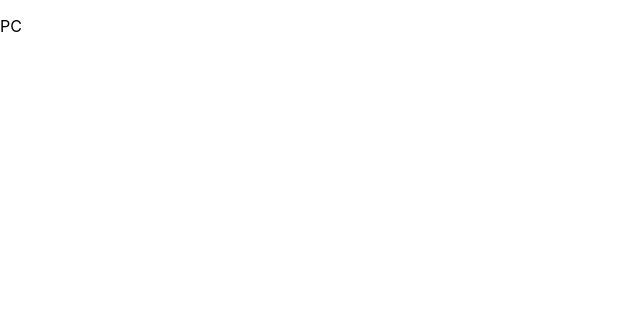
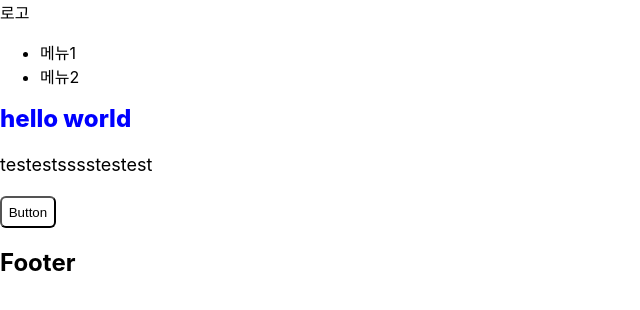
Before and after one commit to sam1027/plum_home, a React (Create React App) app: page /page1 in a window 1280 px wide. Shown: the top 310 px of the page, without its empty margins (0-640 px from the left). Built offline with nearby package versions, Linux system fonts and the light colour scheme; the HTML template or start-up script is replaced by a standard one.

Commit message:
removed cached

```diff
--- a/package.json
+++ b/package.json
@@ -13,7 +13,9 @@
     "react": "^18.2.0",
     "react-dom": "^18.2.0",
     "react-responsive": "^9.0.2",
+    "react-router-dom": "^6.15.0",
     "react-scripts": "5.0.1",
+    "styled-components": "^6.0.7",
     "typescript": "^4.9.5",
     "web-vitals": "^2.1.4"
   },
--- a/src/App.tsx
+++ b/src/App.tsx
@@ -1,16 +1,26 @@
 import React from 'react';
-import { Mobile, PC } from './Responsive';
+import Layout from './components/layout/Layout';
+import Responsive from './components/layout/Responsive';
+import Page1 from './views/page1';
+import { ThemeProvider } from 'styled-components';
+import theme from './styles/Theme';
+import { BrowserRouter, Route, Routes } from 'react-router-dom';
+import Page2 from './views/page2';
 
 function App() {
   return (
-    <>
-      <Mobile>
-        <p>Mobile</p>
-      </Mobile>
-      <PC>
-        <p>PC</p>
-      </PC>
-    </>
+    <Responsive>
+      <ThemeProvider theme={theme}>
+        <BrowserRouter>
+          <Layout>
+            <Routes>
+              <Route path='/page1' element={<Page1 />}></Route>
+              <Route path='/page2' element={<Page2 />}></Route>
+            </Routes>
+          </Layout>
+        </BrowserRouter>
+      </ThemeProvider>
+    </Responsive>
   );
 }
 
--- /dev/null
+++ b/src/components/layout/Footer.tsx
@@ -0,0 +1,9 @@
+const Footer = () => {
+    return (
+        <footer>
+            <h2>Footer</h2>
+        </footer>
+    );
+}
+
+export default Footer;
--- /dev/null
+++ b/src/components/layout/Header.tsx
@@ -0,0 +1,20 @@
+const Header = () => {
+    return (
+        <header>
+           <div>
+                <div>
+                    로고
+                </div>
+
+                <nav>
+                    <ul>
+                        <li>메뉴1</li>
+                        <li>메뉴2</li>
+                    </ul>
+                </nav>
+            </div>
+        </header>
+    );
+}
+
+export default Header;
--- /dev/null
+++ b/src/components/layout/Layout.tsx
@@ -0,0 +1,20 @@
+import Footer from "./Footer";
+import Header from "./Header";
+
+interface LayoutProps {
+    children: React.ReactNode;
+}
+
+const Layout = ({children}:LayoutProps) => {
+    return (
+        <div>
+            <Header />
+            <main>
+                {children}
+            </main>
+            <Footer />
+        </div>
+    );
+}
+
+export default Layout;
--- /dev/null
+++ b/src/components/layout/Responsive.tsx
@@ -0,0 +1,20 @@
+import { Mobile, PC } from "../../Responsive";
+
+interface ResponsiveProps {
+    children: React.ReactElement;
+}
+
+const Responsive = ({children}:ResponsiveProps) => {
+    return (
+        <>
+            <Mobile>
+                {children}
+            </Mobile>
+            <PC>
+                {children}
+            </PC>
+        </>
+    );
+}
+
+export default Responsive;
--- /dev/null
+++ b/src/styles/Theme.js
@@ -0,0 +1,16 @@
+const fontSize = {
+    md: "1.5rem",
+    base: "1.125rem",
+}
+
+const color = {
+    white: "white",
+    blue: "blue",
+}
+
+const theme = {
+    fontSize,
+    color,
+}
+
+export default theme;
--- /dev/null
+++ b/src/views/page1.tsx
@@ -0,0 +1,31 @@
+import { styled } from "styled-components";
+
+const Title = styled.h1`
+    font-size: ${({theme}) => theme.fontSize.md };
+    font-weight: 800;
+    color: ${({theme}) => theme.color.blue };
+`;
+
+const Paragraph = styled.p`
+    font-size: ${({theme}) => theme.fontSize.base };
+    font-weight: 400;
+    line-height: 1.5;
+`;
+
+const Button = styled.button`
+    padding: 0.5em;
+    border-radius: 6px;
+    background-color: ${({theme}) => theme.color.white };
+`;
+
+const Page1 = () => {
+    return (
+        <>
+            <Title>hello world</Title>
+            <Paragraph>testestsssstestest</Paragraph>
+            <Button>Button</Button>
+        </>
+    );
+}
+
+export default Page1;
--- /dev/null
+++ b/src/views/page2.tsx
@@ -0,0 +1,31 @@
+import { styled } from "styled-components";
+
+const Title = styled.h1`
+    font-size: ${({theme}) => theme.fontSize.md };
+    font-weight: 800;
+    color: ${({theme}) => theme.color.blue };
+`;
+
+const Paragraph = styled.p`
+    font-size: ${({theme}) => theme.fontSize.base };
+    font-weight: 400;
+    line-height: 1.5;
+`;
+
+const Button = styled.button`
+    padding: 0.5em;
+    border-radius: 6px;
+    background-color: ${({theme}) => theme.color.white };
+`;
+
+const Page2 = () => {
+    return (
+        <>
+            <Title>hello world2222</Title>
+            <Paragraph>page2</Paragraph>
+            <Button>Button</Button>
+        </>
+    );
+}
+
+export default Page2;
```
Also changed, not shown: src/styles/GlobalStyle.js (added, +12 -0 lines), 2 other files (tests, documents, lock files or other folders).
